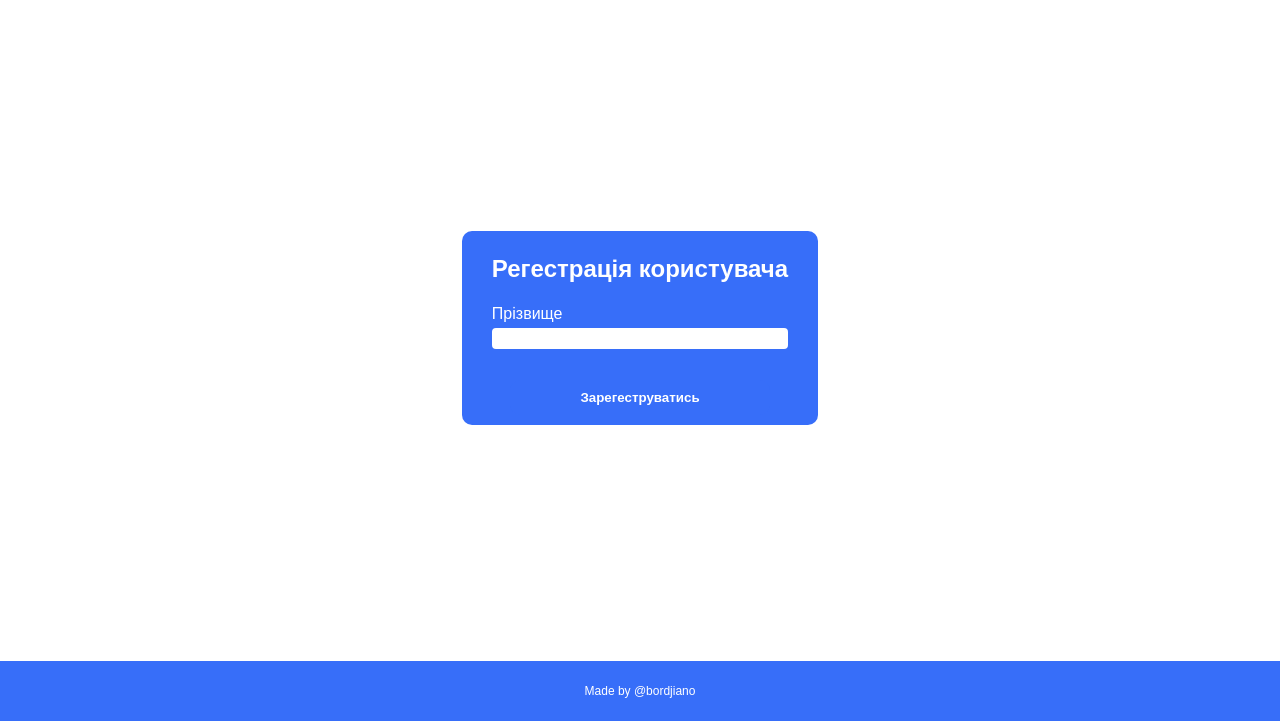
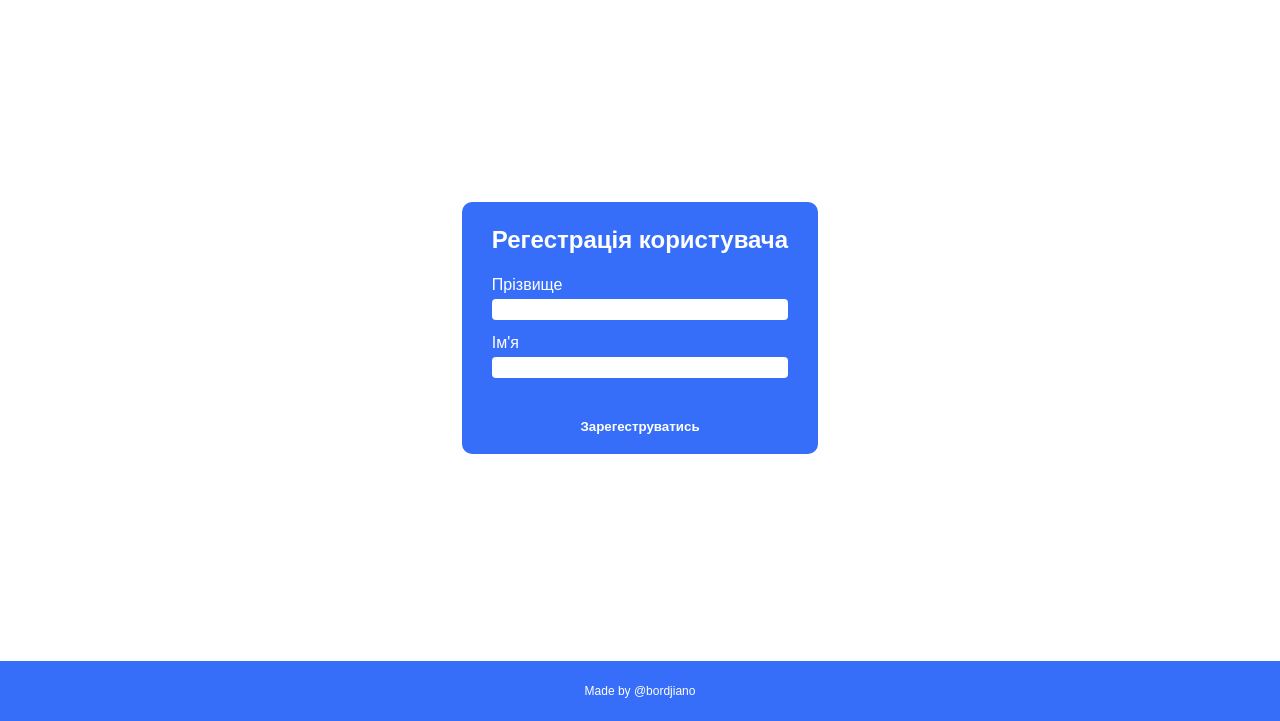
Before and after one commit to Bordjiano/TZRP_WebDev, a plain HTML site: page html/reg.html in a window 1280 px wide. Shown: the part 79-800 px from the top of the page. Drawn offline with Linux system fonts and the light colour scheme.

Commit message:
Add input name

```diff
--- a/html/reg.html
+++ b/html/reg.html
@@ -32,6 +32,10 @@
                         <div class="field-info">Прізвище</div>
                         <div><input class="field-input"></div>
                     </div>
+                    <div class="field">
+                        <div class="field-info">Ім'я</div>
+                        <div><input class="field-input"></div>
+                    </div>
 
                 </div>
             </div>
```
